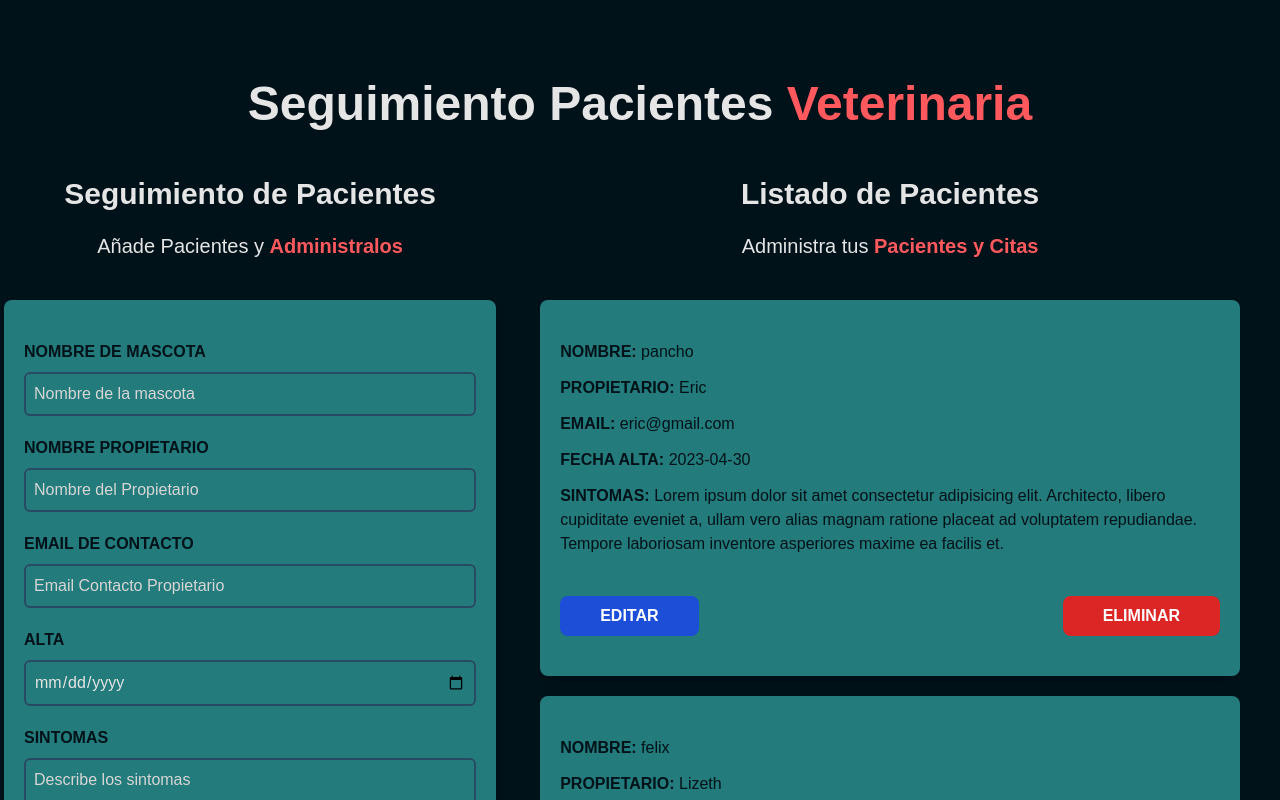
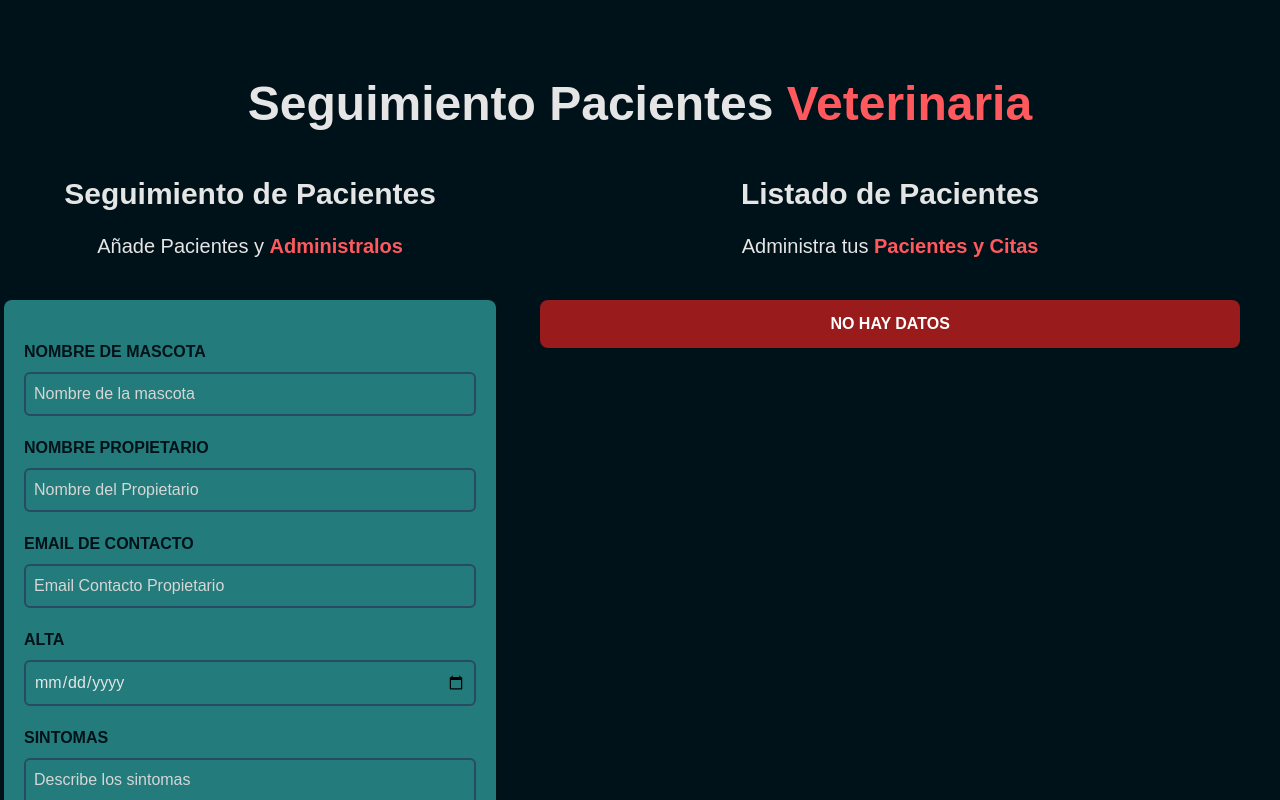
Before and after one commit to recover1988/REACT-CitasReact, a React (Vite) app: page / in a window 1280 px wide. Shown: the top 800 px of the page. Built offline with nearby package versions, Linux system fonts and the light colour scheme.

Commit message:
localstorage

```diff
--- a/src/App.jsx
+++ b/src/App.jsx
@@ -1,34 +1,20 @@
-import { useState } from "react";
+import { useState, useEffect } from "react";
 import Form from "./components/Form";
 import Header from "./components/Header";
 import ListPatients from "./components/ListPatients";
 import generarId from "./utils/generadorId";
 function App() {
-  const [pacientes, setPacientes] = useState([
-    {
-      nombre: "pancho",
-      propietario: "Eric",
-      email: "eric@gmail.com",
-      fecha: "2023-04-30",
-      sintomas:
-        "Lorem ipsum dolor sit amet consectetur adipisicing elit. Architecto, libero cupiditate eveniet a, ullam vero alias magnam ratione placeat ad voluptatem repudiandae. Tempore laboriosam inventore asperiores maxime ea facilis et.",
-      id: generarId(),
-    },
-    {
-      nombre: "felix",
-      propietario: "Lizeth",
-      email: "lizeth@gmail.com",
-      fecha: "2023-04-22",
-      sintomas:
-        "Lorem ipsum dolor sit amet consectetur adipisicing elit. Architecto, libero cupiditate eveniet a, ullam vero alias magnam ratione placeat ad voluptatem repudiandae. Tempore laboriosam inventore asperiores maxime ea facilis et.",
-      id: generarId() + "sdas",
-    },
-  ]);
+  const [pacientes, setPacientes] = useState(
+    JSON.parse(localStorage.getItem("pacientes")) ?? []
+  );
   const [paciente, setPaciente] = useState({});
+
+  useEffect(() => {
+    localStorage.setItem("pacientes", JSON.stringify(pacientes));
+  }, [pacientes]);
 
   const eliminarPaciente = (id) => {
     setPacientes((state) => state.filter((p) => p.id !== id));
-    console.log("eliminiar", id);
   };
 
   return (
--- a/src/components/Form.jsx
+++ b/src/components/Form.jsx
@@ -27,7 +27,6 @@ const Form = ({ setPacientes, paciente, setPaciente }) => {
     // Validar el formulario
     if (Object.values(datos).includes("")) {
       setError(true);
-      console.log("Hay al menos un campo vacio");
       return;
     }
 
@@ -56,8 +55,6 @@ const Form = ({ setPacientes, paciente, setPaciente }) => {
       fecha: "",
       sintomas: "",
     }));
-
-    console.log("Enviar Formulario");
   };
   const handleChange = (e) => {
     setDatos((state) => ({
@@ -65,7 +62,6 @@ const Form = ({ setPacientes, paciente, setPaciente }) => {
       [e.target.name]: e.target.value,
     }));
   };
-  // console.log(datos);
   return (
     <div className="md:w-1/2 lg:w-2/5 mx-1">
       <h2 className="font-black text-3xl text-center">
```
